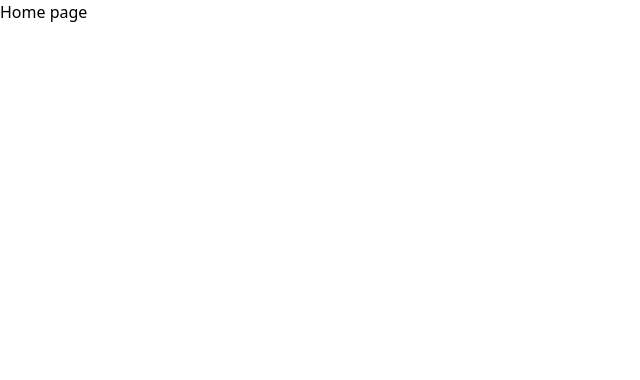
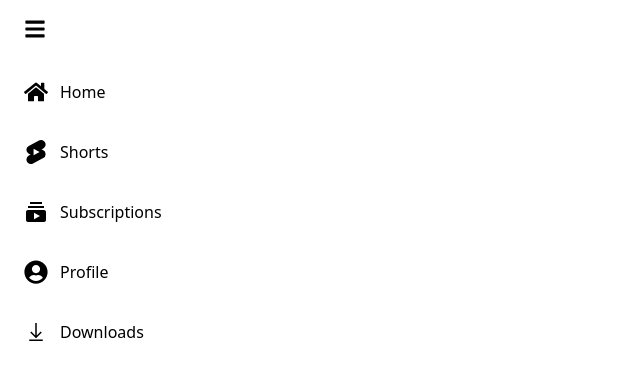
Before and after one commit to ROHINI-H/MERN_YouTube_Clone, a React (Vite) app in the folder frontend/: page / in a window 1280 px wide. Shown: the top 380 px of the page, without its empty margins (0-640 px from the left). Built offline with nearby package versions, Linux system fonts and the light colour scheme.

Commit message:
Sidebar component added separately

```diff
--- a/frontend/index.html
+++ b/frontend/index.html
@@ -2,7 +2,7 @@
 <html lang="en">
   <head>
     <meta charset="UTF-8" />
-    <link rel="icon" href="/logo.jpg" />
+    <link rel="icon" href="/logo.png" />
     <meta name="viewport" content="width=device-width, initial-scale=1.0" />
     <title>Youtube Clone</title>
   </head>
--- a/frontend/src/components/Header.jsx
+++ b/frontend/src/components/Header.jsx
@@ -1,47 +1,11 @@
-import { FaYoutube, FaSearch, FaHome, FaBars } from "react-icons/fa";
+import { FaYoutube, FaSearch } from "react-icons/fa";
 import { CgProfile } from "react-icons/cg";
 import { TbBell } from "react-icons/tb";
-import { LiaDownloadSolid } from "react-icons/lia";
-import { SiYoutubeshorts } from "react-icons/si";
-import { MdSubscriptions } from "react-icons/md";
-import { FaUserCircle } from "react-icons/fa";
 import { useState } from "react";
 
 function Header() {
-    const [isOpen, setOpen] = useState(true);
-
     return (
         <header className="flex h-screen">
-            {/* Sidebar */}
-            <div className={`${isOpen ? "w-50" : "w-20"} py-4.5 hidden md:flex flex-col transition-all duration-300`}>
-                <p className="px-6">
-                    <FaBars size={22} className="cursor-pointer" onClick={() => setOpen(!isOpen)} />
-                </p>
-
-                <ul className="px-4 py-6 space-y-1">
-                    <li className="px-2 py-4 rounded-xl flex items-center space-x-3 cursor-pointer hover:bg-zinc-200">
-                        <FaHome size={24} />
-                        {isOpen && <span>Home</span>}
-                    </li>
-                    <li className="px-2 py-4 rounded-xl flex items-center space-x-3 cursor-pointer hover:bg-zinc-200">
-                        <SiYoutubeshorts size={24} />
-                        {isOpen && <span>Shorts</span>}
-                    </li>
-                    <li className="px-2 py-4 rounded-xl flex items-center space-x-3 cursor-pointer hover:bg-zinc-200">
-                        <MdSubscriptions size={24} />
-                        {isOpen && <span>Subscriptions</span>}
-                    </li>
-                    <li className="px-2 py-4 rounded-xl flex items-center space-x-3 cursor-pointer hover:bg-zinc-200">
-                        <FaUserCircle size={24} />
-                        {isOpen && <span>Profile</span>}
-                    </li>
-                    <li className="px-2 py-4 rounded-xl flex items-center space-x-3 cursor-pointer hover:bg-zinc-200">
-                        <LiaDownloadSolid size={24} />
-                        {isOpen && <span>Downloads</span>}
-                    </li>
-                </ul>
-            </div>
-
 
             {/* Main Content */}
             <div className="flex-1 flex flex-col">
--- /dev/null
+++ b/frontend/src/components/Sidebar.jsx
@@ -0,0 +1,46 @@
+import { LiaDownloadSolid } from "react-icons/lia";
+import { SiYoutubeshorts } from "react-icons/si";
+import { MdSubscriptions } from "react-icons/md";
+import { FaUserCircle } from "react-icons/fa";
+import { FaHome, FaBars } from "react-icons/fa";
+import { useState } from "react";
+
+function Sidebar() {
+    const [isOpen, setOpen] = useState(true);
+
+    return (
+        <aside>
+            <div className={`${isOpen ? "w-50" : "w-20"} py-4.5 hidden md:flex flex-col transition-all duration-300`}>
+                <p className="px-6">
+                    <FaBars size={22} className="cursor-pointer" onClick={() => setOpen(!isOpen)} />
+                </p>
+
+                <ul className="px-4 py-6 space-y-1">
+                    <li className="px-2 py-4 rounded-xl flex items-center space-x-3 cursor-pointer hover:bg-zinc-200">
+                        <FaHome size={24} />
+                        {isOpen && <span>Home</span>}
+                    </li>
+                    <li className="px-2 py-4 rounded-xl flex items-center space-x-3 cursor-pointer hover:bg-zinc-200">
+                        <SiYoutubeshorts size={24} />
+                        {isOpen && <span>Shorts</span>}
+                    </li>
+                    <li className="px-2 py-4 rounded-xl flex items-center space-x-3 cursor-pointer hover:bg-zinc-200">
+                        <MdSubscriptions size={24} />
+                        {isOpen && <span>Subscriptions</span>}
+                    </li>
+                    <li className="px-2 py-4 rounded-xl flex items-center space-x-3 cursor-pointer hover:bg-zinc-200">
+                        <FaUserCircle size={24} />
+                        {isOpen && <span>Profile</span>}
+                    </li>
+                    <li className="px-2 py-4 rounded-xl flex items-center space-x-3 cursor-pointer hover:bg-zinc-200">
+                        <LiaDownloadSolid size={24} />
+                        {isOpen && <span>Downloads</span>}
+                    </li>
+                </ul>
+            </div>
+
+        </aside>
+    )
+}
+
+export default Sidebar;
--- a/frontend/src/pages/Home.jsx
+++ b/frontend/src/pages/Home.jsx
@@ -1,6 +1,10 @@
+import Sidebar from "../components/Sidebar";
+
 function Home() {
     return (
-        <h1>Home page</h1>
+        <div>
+            <Sidebar />
+        </div>
     )
 }
 
```
Also changed, not shown: frontend/public/logo.jpg (deleted), frontend/public/logo.png (added).
